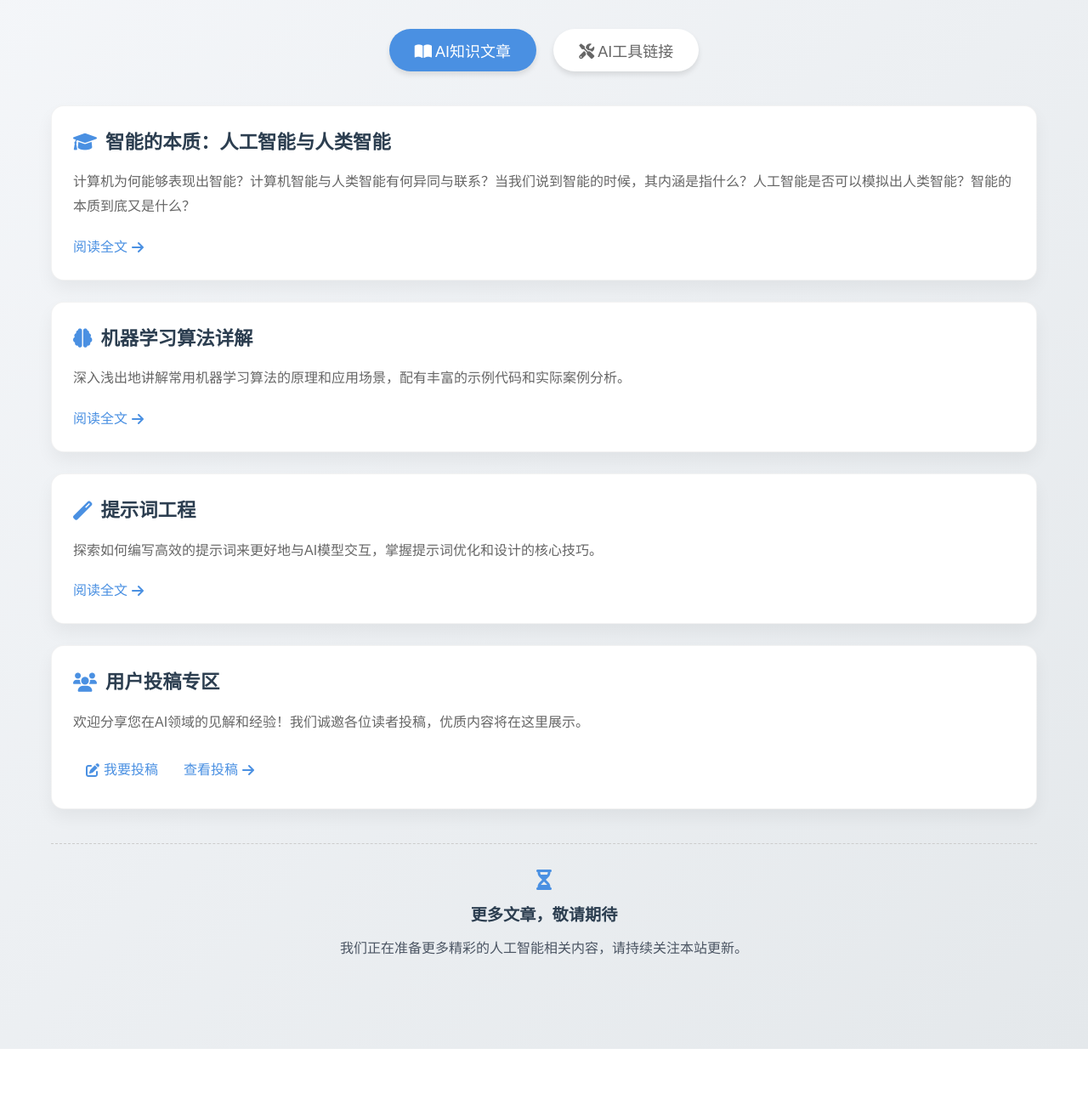
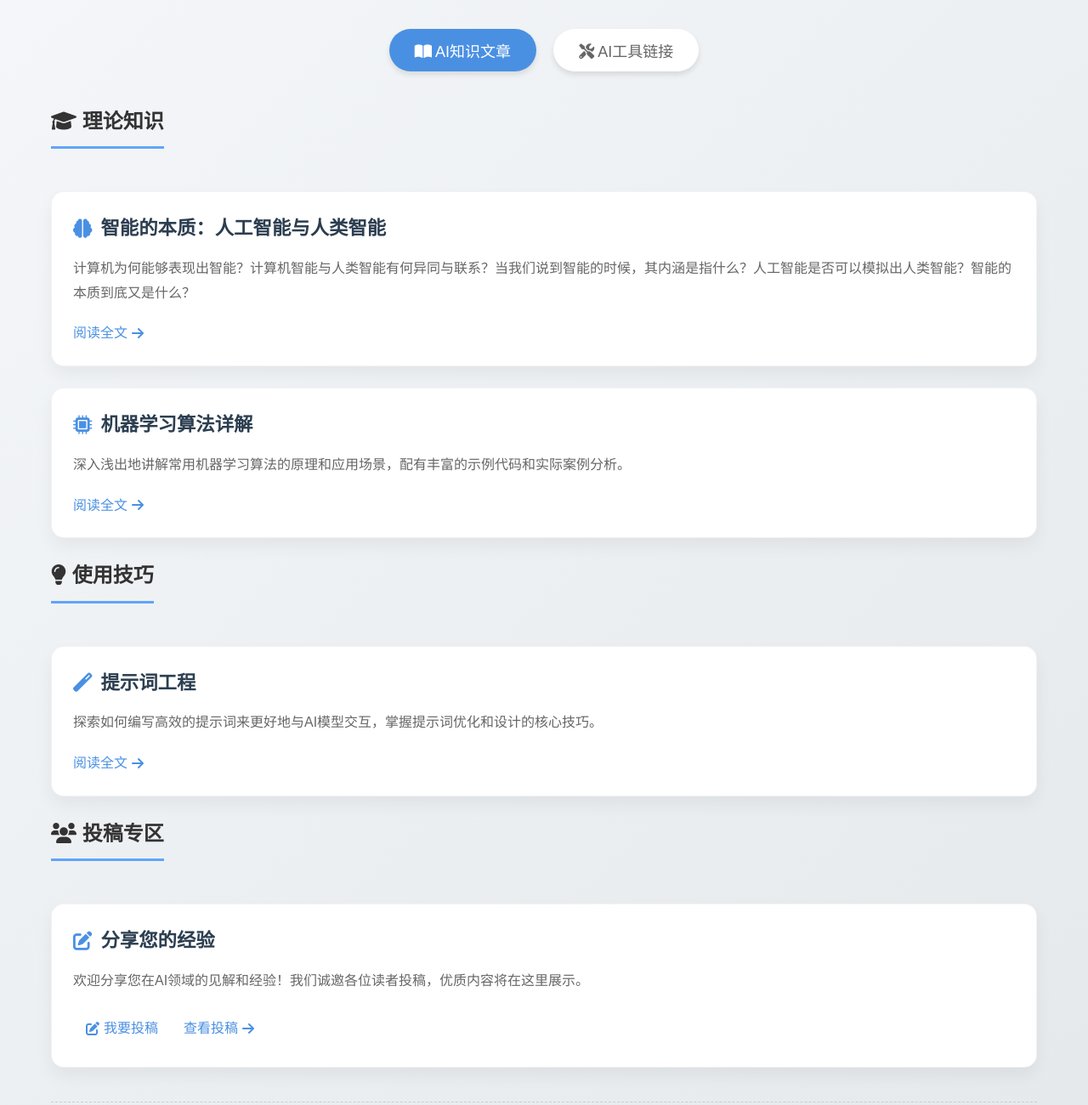
Before and after one commit to yrp200/yrp200.github.io, a plain HTML site: page index03.html in a window 1280 px wide. Shown: the part 220-1520 px from the top of the page at 85% size. Before the commit the page ends 1454 px from the top, so only its background shows below. Drawn offline with nearby package versions, Linux system fonts and the light colour scheme.

Commit message:
Update index03.html

```diff
--- a/index03.html
+++ b/index03.html
@@ -239,31 +239,45 @@
         </div>
 
        <div id="articles" class="tab-content active">
+    <!-- 理论知识 -->
+    <div class="article-section">
+        <h2 class="section-title"><i class="fas fa-graduation-cap"></i> 理论知识</h2>
         <div class="resource-card">
-                <h3><i class="fas fa-graduation-cap"></i>智能的本质：人工智能与人类智能</h3>
+            <h3><i class="fas fa-brain"></i> 智能的本质：人工智能与人类智能</h3>
             <p>计算机为何能够表现出智能？计算机智能与人类智能有何异同与联系？当我们说到智能的时候，其内涵是指什么？人工智能是否可以模拟出人类智能？智能的本质到底又是什么？</p>
-                <a href="index0301.html" >阅读全文 <i class="fas fa-arrow-right"></i></a>
+            <a href="index0301.html">阅读全文 <i class="fas fa-arrow-right"></i></a>
         </div>
 
         <div class="resource-card">
-                <h3><i class="fas fa-brain"></i>机器学习算法详解</h3>
+            <h3><i class="fas fa-microchip"></i> 机器学习算法详解</h3>
             <p>深入浅出地讲解常用机器学习算法的原理和应用场景，配有丰富的示例代码和实际案例分析。</p>
             <a href="index0302.html">阅读全文 <i class="fas fa-arrow-right"></i></a>
         </div>
+    </div>
 
+    <!-- 使用技巧 -->
+    <div class="article-section">
+        <h2 class="section-title"><i class="fas fa-lightbulb"></i> 使用技巧</h2>
         <div class="resource-card">
-                <h3><i class="fas fa-magic"></i>提示词工程</h3>
+            <h3><i class="fas fa-magic"></i> 提示词工程</h3>
             <p>探索如何编写高效的提示词来更好地与AI模型交互，掌握提示词优化和设计的核心技巧。</p>
             <a href="index0303.html">阅读全文 <i class="fas fa-arrow-right"></i></a>
         </div>
-			<div class="resource-card">
-                <h3><i class="fas fa-users"></i>用户投稿专区</h3>
+    </div>
+
+    <!-- 投稿专区 -->
+    <div class="article-section">
+        <h2 class="section-title"><i class="fas fa-users"></i> 投稿专区</h2>
+        <div class="resource-card submission-card">
+            <h3><i class="fas fa-pen-to-square"></i> 分享您的经验</h3>
             <p>欢迎分享您在AI领域的见解和经验！我们诚邀各位读者投稿，优质内容将在这里展示。</p>
             <div class="action-buttons">
                 <a href="submit-article.html" class="submit-btn"><i class="fas fa-pen-to-square"></i> 我要投稿</a>
-                    <a href="community-articles.html">查看投稿 <i class="fas fa-arrow-right"></i></a>
+                <a href="community-articles.html" class="view-btn">查看投稿 <i class="fas fa-arrow-right"></i></a>
             </div>
         </div>
+    </div>
+
     <div class="coming-soon">
         <i class="fas fa-hourglass-half"></i>
         <h3>更多文章，敬请期待</h3>
```
Lines whose indentation alone changed are shown as unchanged.
